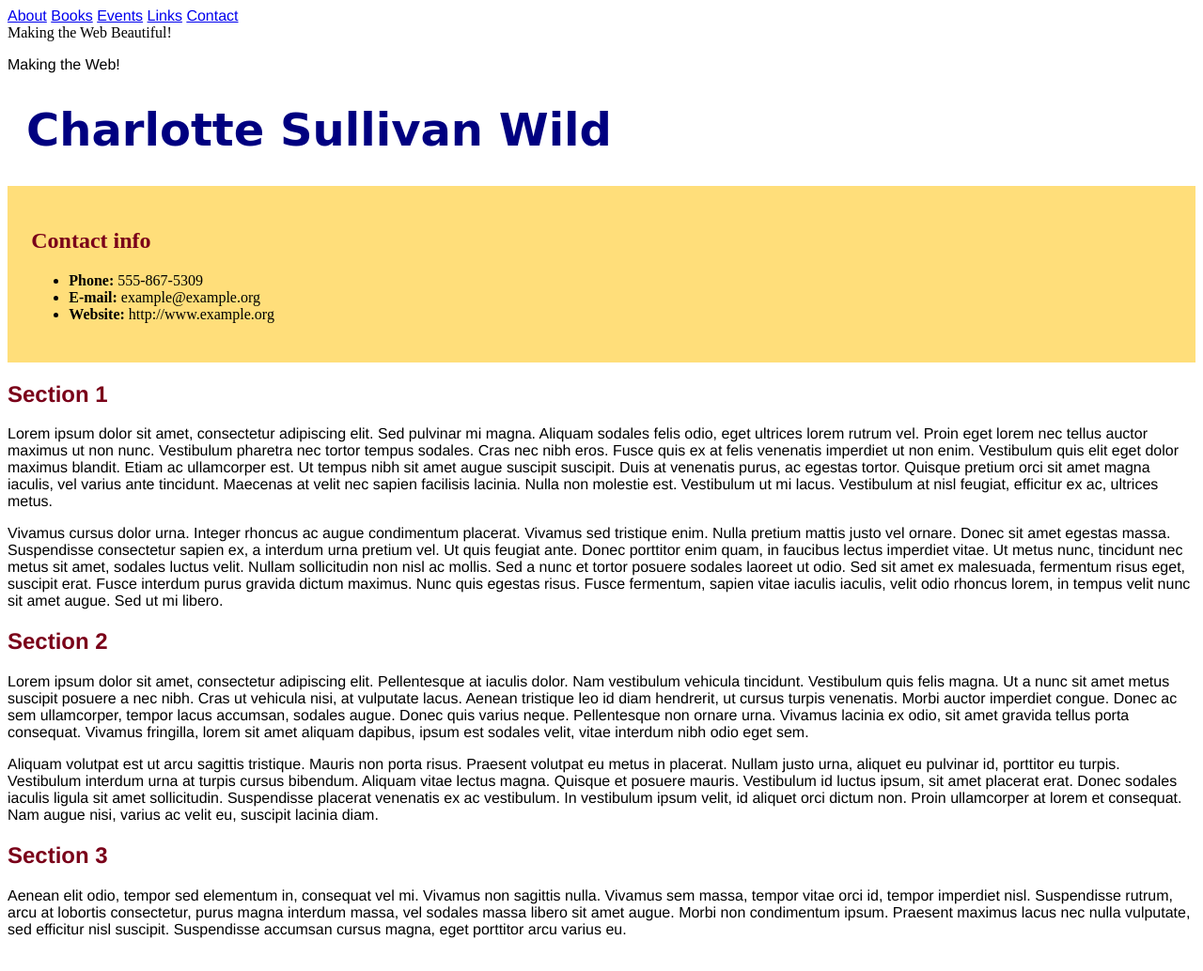
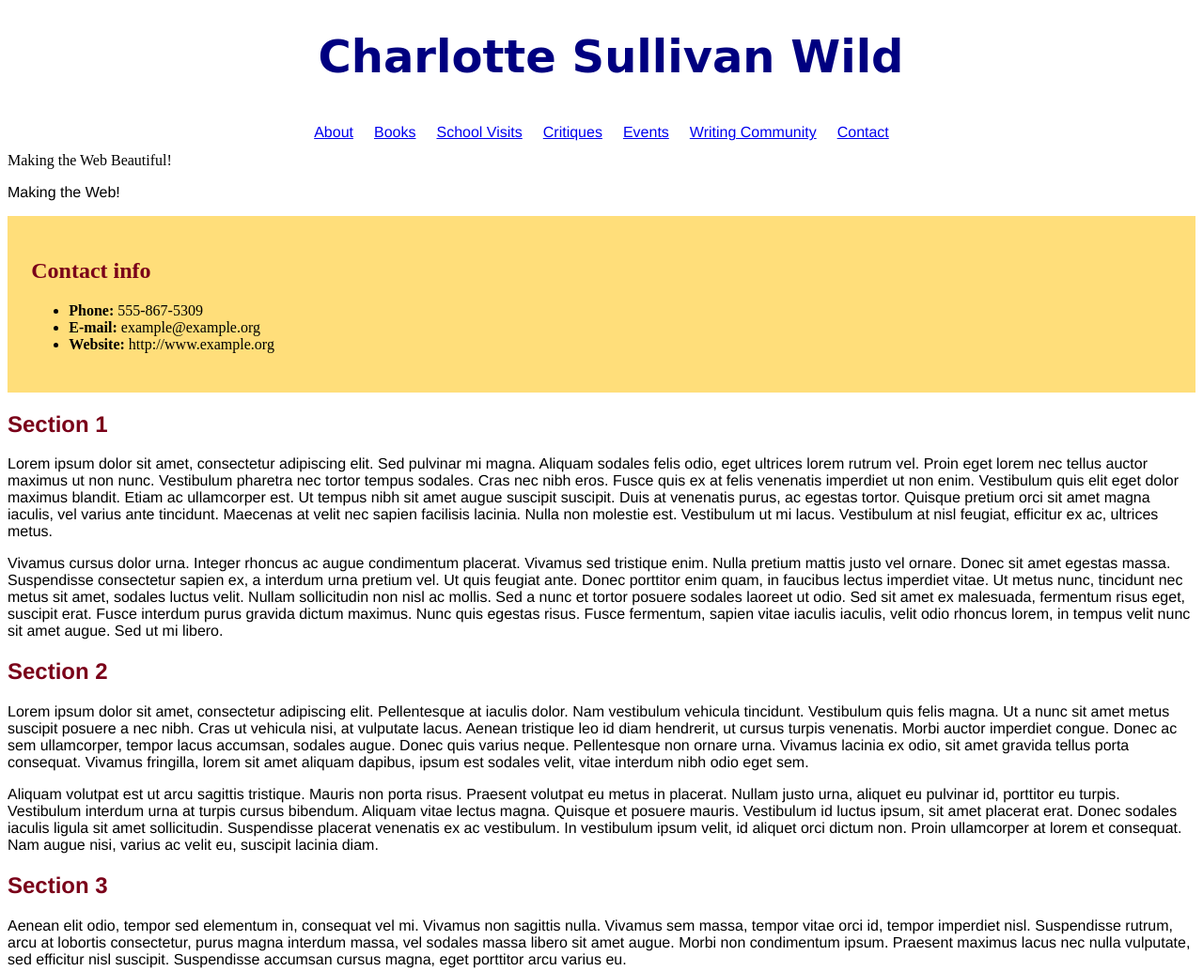
Before and after one commit to mlilley1/SullivanWebsite, a plain HTML site: page index.html in a window 1280 px wide. Shown: the whole page at 94% size. Drawn offline with Linux system fonts and the light colour scheme.

Commit message:
morechanges

```diff
--- a/index.html
+++ b/index.html
@@ -7,15 +7,27 @@
   <title>Charlotte Sullivan Wild</title>
   <link rel="stylesheet" type="text/css" href="styles.css">
 </head>
-<a href="about.html">About</a>
-<a href="books.html">Books</a>
-<a href="events.html">Events</a>
-<a href="links.html">Links</a>
-<a href="contact.html">Contact</a>
+
+  <h1>Charlotte Sullivan Wild</h1>
+<table align="center">
+<tr>
+  <td class="menu"><a href="about.html">About</a></td>
+  <td class="menu"><a href="books.html">Books</a></td>
+  <td class="menu"><a href="visits.html">School Visits</a></td>
+  <td class="menu"><a href="critiques.html">Critiques</a></td>
+  <td class="menu"><a href="events.html">Events</a></td>
+  <td class="menu"><a href="community.html">Writing Community</a></td>
+  <td class="menu"><a href="contact.html">Contact</a></td>
+</tr>
+</table>
+
+
+
+
 <body>
 <div>Making the Web Beautiful!</div>
 <p class="w3-myfont">Making the Web!</p>
-<h1>Charlotte Sullivan Wild</h1>
+
 
 <div id="contact">
 <h2>Contact info</h2>
--- a/styles.css
+++ b/styles.css
@@ -4,12 +4,16 @@
 
 h1 {
         font-family: "Amatic+SC", cursive, sans-serif;
-
+        text-align: center;
         src: url(/Users/Chrystia/Desktop/SullivanWebsite/amatic/Amatic-Bold.ttf);
         font-size: 48px;
 
     color: navy;
     margin-left: 20px;
+}
+
+td.menu {
+  padding: 10px
 }
 
 div {
```
Also changed, not shown: about.html (+2 -2 lines), community.html (renamed from links.html, +1 -1 lines), critiques.html (added, +23 -0 lines), visits.html (added, +26 -0 lines), 6 other files.
